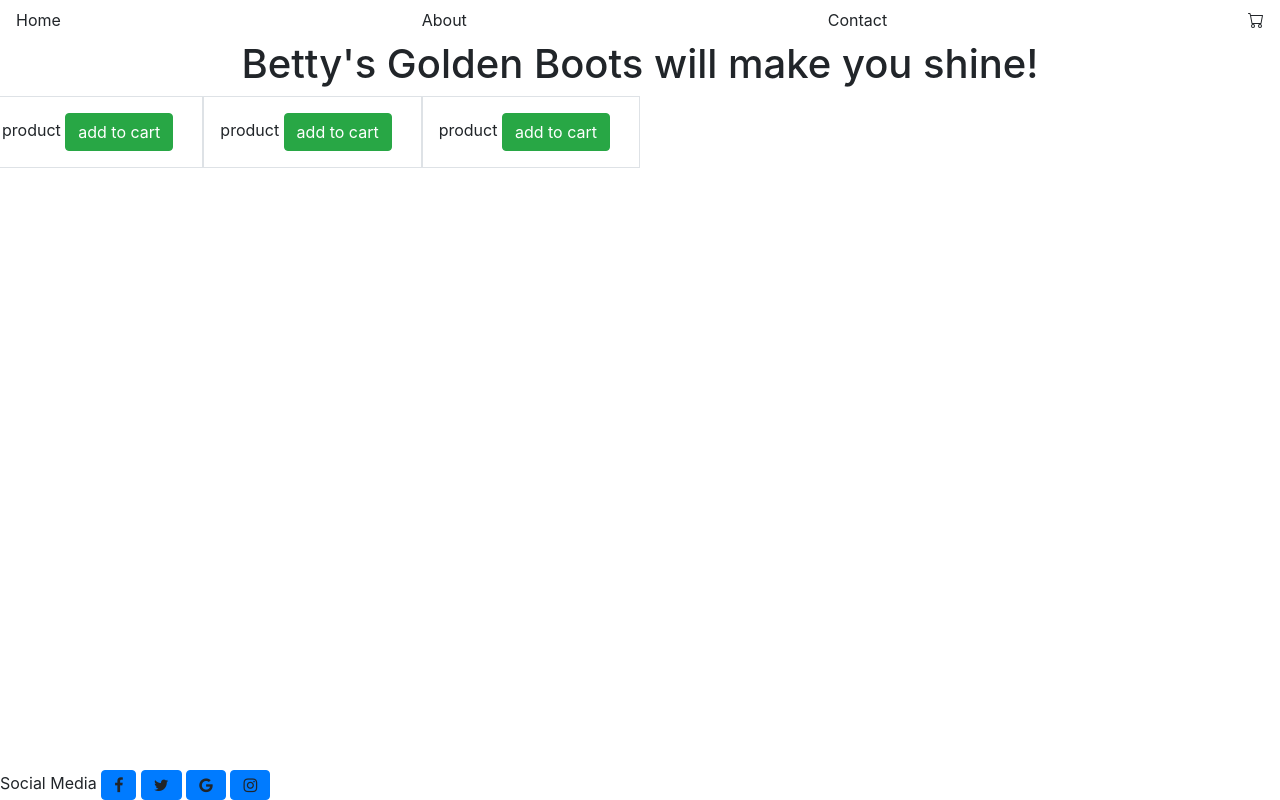
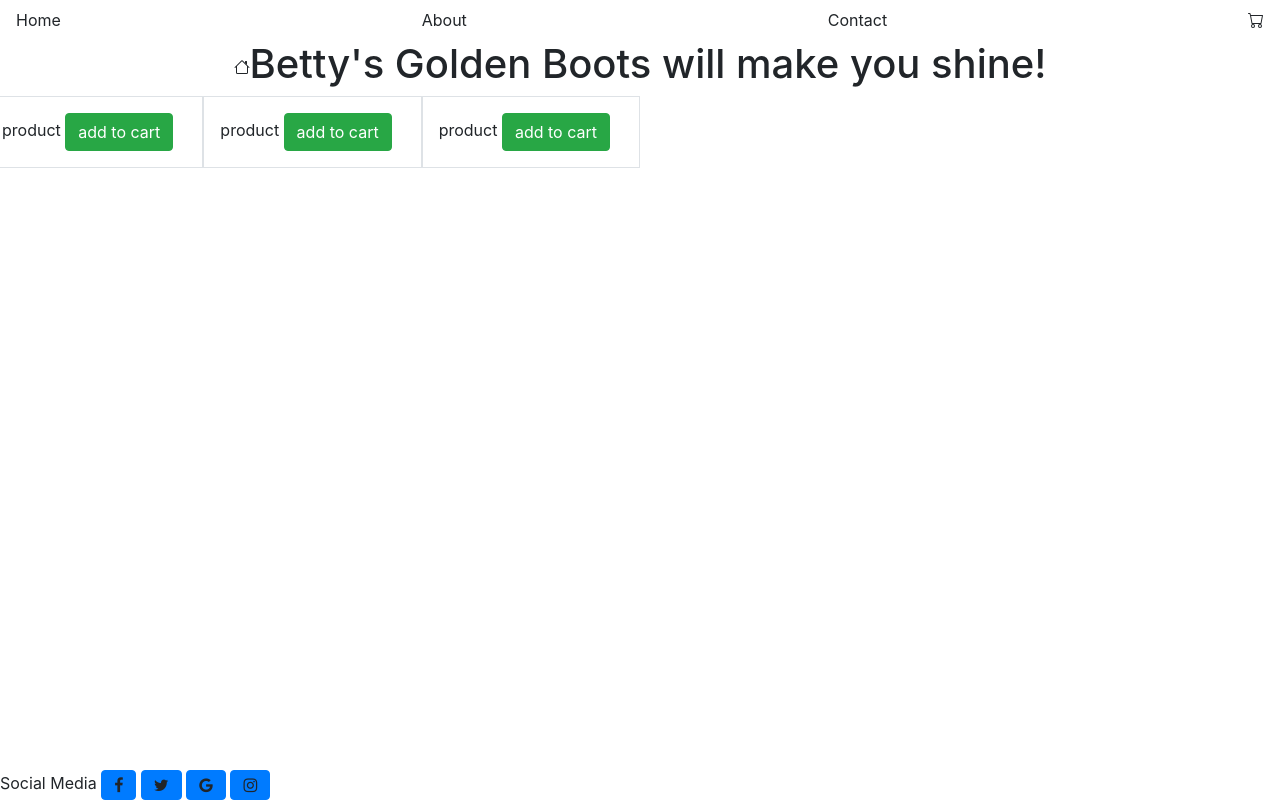
Before and after one commit to zdicken/Home-work-9, a plain HTML site: page index.html in a window 1280 px wide. Drawn offline with nearby package versions, Linux system fonts and the light colour scheme.

Commit message:
Add files via upload

```diff
--- a/index.html
+++ b/index.html
@@ -13,7 +13,7 @@
             <a>Contact</a>
             <svg xmlns="http://www.w3.org/2000/svg" width="16" height="16" fill="currentColor" class="bi bi-cart" viewBox="0 0 16 16"><path d="M0 1.5A.5.5 0 0 1 .5 1H2a.5.5 0 0 1 .485.379L2.89 3H14.5a.5.5 0 0 1 .491.592l-1.5 8A.5.5 0 0 1 13 12H4a.5.5 0 0 1-.491-.408L2.01 3.607 1.61 2H.5a.5.5 0 0 1-.5-.5zM3.102 4l1.313 7h8.17l1.313-7H3.102zM5 12a2 2 0 1 0 0 4 2 2 0 0 0 0-4zm7 0a2 2 0 1 0 0 4 2 2 0 0 0 0-4zm-7 1a1 1 0 1 1 0 2 1 1 0 0 1 0-2zm7 0a1 1 0 1 1 0 2 1 1 0 0 1 0-2z"/></svg>
         </nav>
-        <h1 align="center">Betty's Golden Boots will make you shine!</h1>
+        <h1 align="center"><svg xmlns="http://www.w3.org/2000/svg" width="16" height="16" fill="currentColor" class="bi bi-house" viewBox="0 0 16 16"><path fill-rule="evenodd" d="M2 13.5V7h1v6.5a.5.5 0 0 0 .5.5h9a.5.5 0 0 0 .5-.5V7h1v6.5a1.5 1.5 0 0 1-1.5 1.5h-9A1.5 1.5 0 0 1 2 13.5zm11-11V6l-2-2V2.5a.5.5 0 0 1 .5-.5h1a.5.5 0 0 1 .5.5z"/><path fill-rule="evenodd" d="M7.293 1.5a1 1 0 0 1 1.414 0l6.647 6.646a.5.5 0 0 1-.708.708L8 2.207 1.354 8.854a.5.5 0 1 1-.708-.708L7.293 1.5z"/></svg>Betty's Golden Boots will make you shine!</h1>
         <div class="row">
             <div class="col-2 p-3 mb-2 border">product <btn class="btn btn-success">add to cart</btn></div>
             <div class="col-2 p-3 mb-2 border">product <btn class="btn btn-success">add to cart</btn></div>
```
